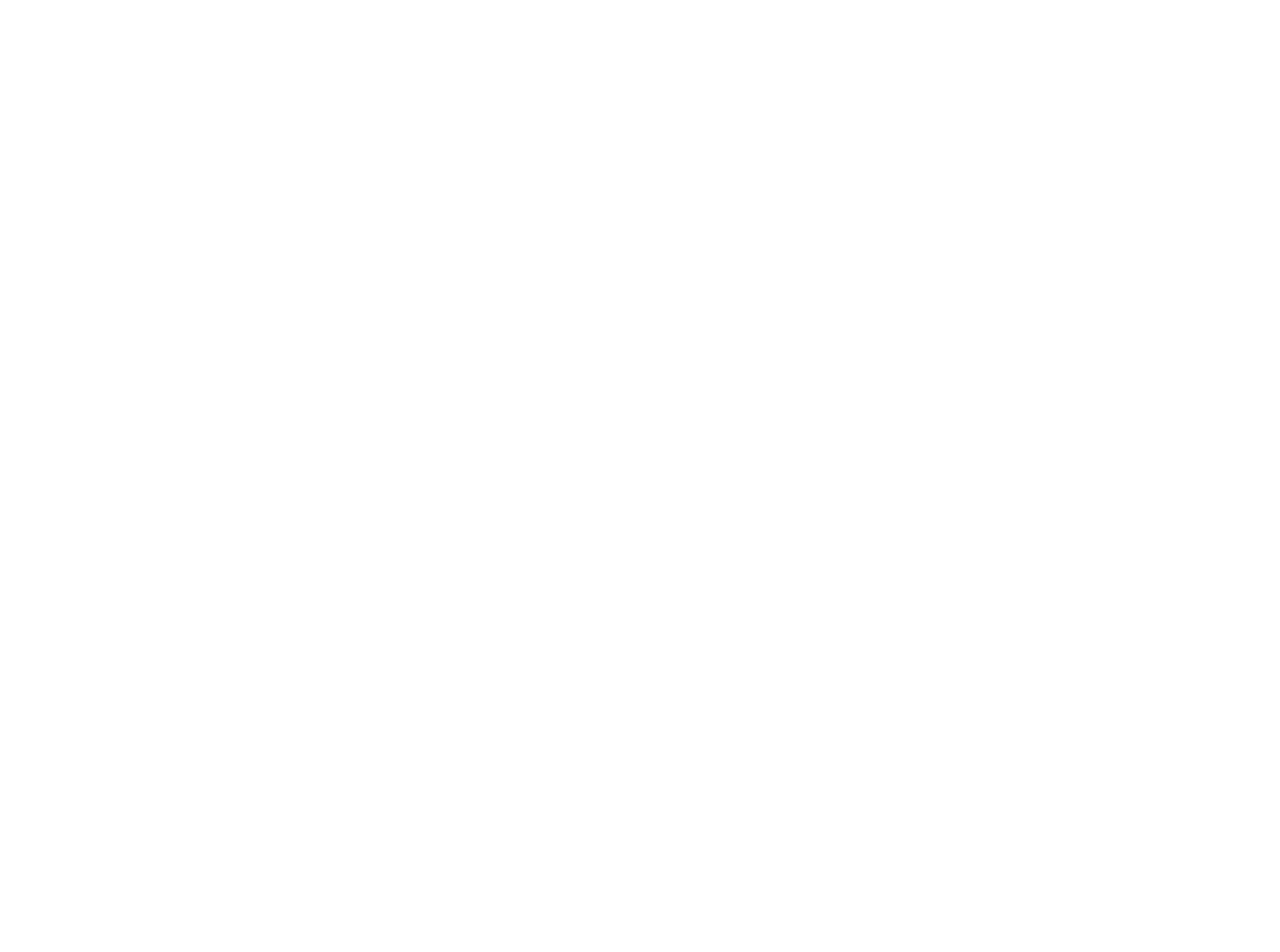
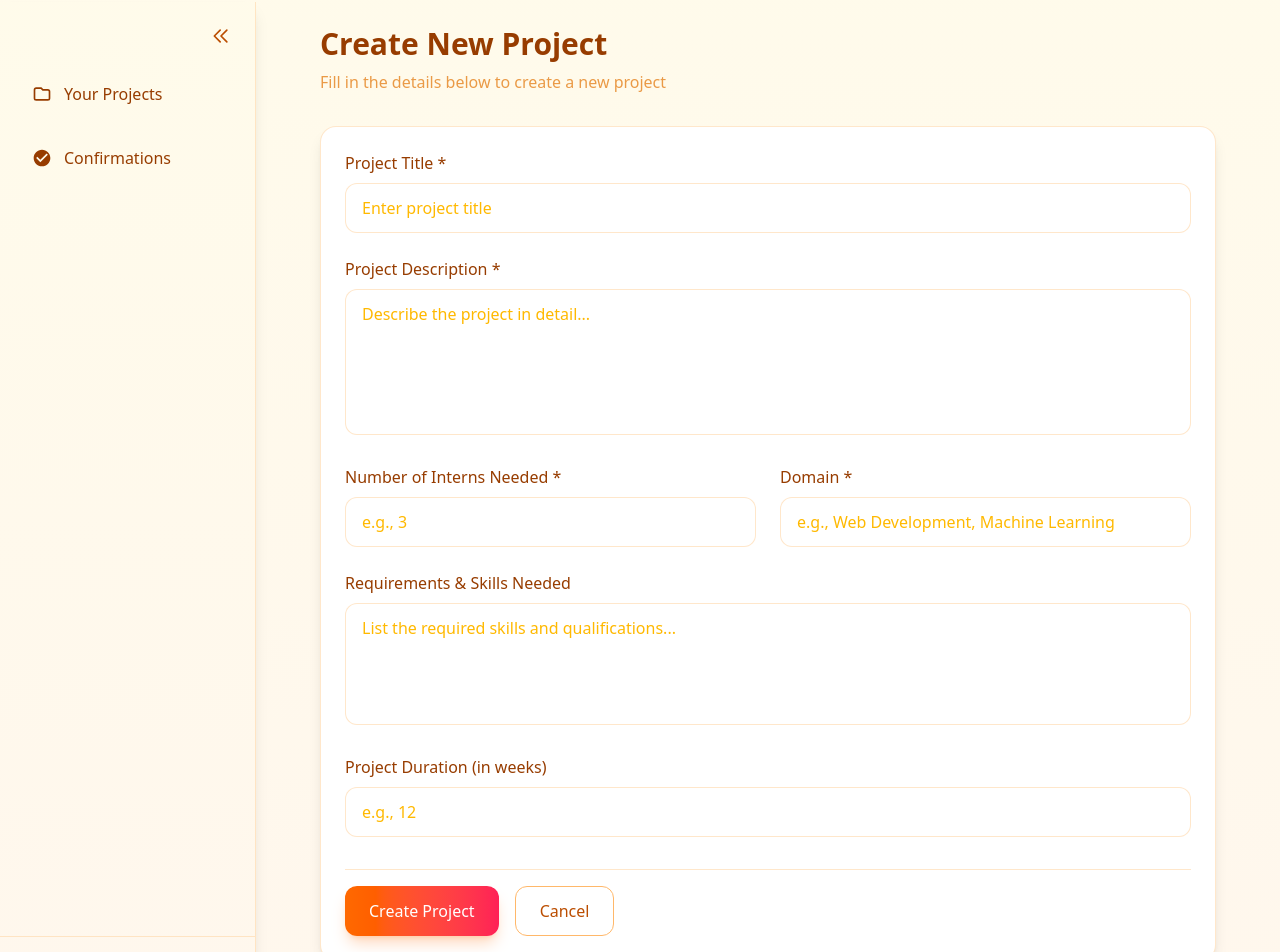
Before and after one commit to Shankarchalla171/UG-PG-PROJECT-ALLOCATION, a React (Vite) app in the folder FrontEnd/: page /professor_create_project in a window 1280 px wide. Before the commit this address had no page. Shown: the part 129-1081 px from the top of the page. Before the commit the page ends 800 px from the top, so only its background shows below. Built offline with nearby package versions, Linux system fonts and the light colour scheme.

Commit message:
added form for the professor

```diff
--- a/FrontEnd/src/App.jsx
+++ b/FrontEnd/src/App.jsx
@@ -2,8 +2,8 @@
 import LoginPage from './pages/LoginPage';
 import HomePage from './pages/HomePage';
 import {Routes, Route} from 'react-router-dom';
-
-
+import ProfessorCreateProject from './pages/Professor_create_project';
+import Professor_dashboard from './pages/Professor_dashboard';
 function App() {
 
 
@@ -13,6 +13,9 @@
       <Routes>
         <Route path='/' element={<LoginPage/>}/>
         <Route path='/home' element={<HomePage/>}/>
+        <Route path='/professor_dashboard' element={<Professor_dashboard/>}/>
+        <Route path='/professor_create_project' element={<ProfessorCreateProject/>}/>
+
       </Routes>
     </>
   )
--- a/FrontEnd/src/context/AuthContext.jsx
+++ b/FrontEnd/src/context/AuthContext.jsx
@@ -6,7 +6,7 @@
     isloggedIn: false,
     email:"",
     password: "",
-    role: "faculty",
+    role: "null",
     token: null,
 };
 
--- /dev/null
+++ b/FrontEnd/src/pages/Professor_create_project.jsx
@@ -0,0 +1,181 @@
+import React, { useState } from 'react';
+import Navbar from '../components/Navbar';
+import Sidebar from '../components/Sidebar';
+
+const ProfessorCreateProject = () => {
+  const [formData, setFormData] = useState({
+    title: '',
+    description: '',
+    numberOfInterns: '',
+    domain: '',
+    requirements: '',
+    duration: ''
+  });
+
+  const handleChange = (e) => {
+    const { name, value } = e.target;
+    setFormData(prevState => ({
+      ...prevState,
+      [name]: value
+    }));
+  };
+
+  const handleSubmit = (e) => {
+    e.preventDefault();
+    // Handle form submission here
+    console.log('Form submitted:', formData);
+  };
+
+  return (
+    <div className="min-h-screen bg-gradient-to-b from-amber-50 to-orange-50">
+      <Navbar />
+      <div className="flex pt-16">
+        <Sidebar />
+        <div className="flex-1 p-6 ml-0 md:ml-0">
+          <div className="max-w-4xl mx-auto">
+            <div className="mb-8">
+              <h1 className="text-3xl font-bold text-amber-800">Create New Project</h1>
+              <p className="text-amber-600/70 mt-2">Fill in the details below to create a new project</p>
+            </div>
+
+            <form onSubmit={handleSubmit} className="bg-white rounded-2xl shadow-lg p-6 border border-orange-200/60">
+              {/* Title Field */}
+              <div className="mb-6">
+                <label htmlFor="title" className="block text-amber-800 font-medium mb-2">
+                  Project Title *
+                </label>
+                <input
+                  type="text"
+                  id="title"
+                  name="title"
+                  value={formData.title}
+                  onChange={handleChange}
+                  required
+                  className="w-full px-4 py-3 rounded-xl border border-orange-200/60 focus:border-orange-500 focus:ring-2 focus:ring-orange-500/20 outline-none transition-all duration-300 bg-white text-amber-800 placeholder-amber-400"
+                  placeholder="Enter project title"
+                />
+              </div>
+
+              {/* Description Field */}
+              <div className="mb-6">
+                <label htmlFor="description" className="block text-amber-800 font-medium mb-2">
+                  Project Description *
+                </label>
+                <textarea
+                  id="description"
+                  name="description"
+                  value={formData.description}
+                  onChange={handleChange}
+                  required
+                  rows="5"
+                  className="w-full px-4 py-3 rounded-xl border border-orange-200/60 focus:border-orange-500 focus:ring-2 focus:ring-orange-500/20 outline-none transition-all duration-300 bg-white text-amber-800 placeholder-amber-400 resize-none"
+                  placeholder="Describe the project in detail..."
+                />
+              </div>
+
+              <div className="grid grid-cols-1 md:grid-cols-2 gap-6 mb-6">
+                {/* Number of Interns Field */}
+                <div>
+                  <label htmlFor="numberOfInterns" className="block text-amber-800 font-medium mb-2">
+                    Number of Interns Needed *
+                  </label>
+                  <input
+                    type="number"
+                    id="numberOfInterns"
+                    name="numberOfInterns"
+                    value={formData.numberOfInterns}
+                    onChange={handleChange}
+                    required
+                    min="1"
+                    className="w-full px-4 py-3 rounded-xl border border-orange-200/60 focus:border-orange-500 focus:ring-2 focus:ring-orange-500/20 outline-none transition-all duration-300 bg-white text-amber-800 placeholder-amber-400"
+                    placeholder="e.g., 3"
+                  />
+                </div>
+
+                {/* Domain Field - Changed to text input */}
+                <div>
+                  <label htmlFor="domain" className="block text-amber-800 font-medium mb-2">
+                    Domain *
+                  </label>
+                  <input
+                    type="text"
+                    id="domain"
+                    name="domain"
+                    value={formData.domain}
+                    onChange={handleChange}
+                    required
+                    className="w-full px-4 py-3 rounded-xl border border-orange-200/60 focus:border-orange-500 focus:ring-2 focus:ring-orange-500/20 outline-none transition-all duration-300 bg-white text-amber-800 placeholder-amber-400"
+                    placeholder="e.g., Web Development, Machine Learning"
+                  />
+                </div>
+              </div>
+
+              {/* Requirements Field */}
+              <div className="mb-6">
+                <label htmlFor="requirements" className="block text-amber-800 font-medium mb-2">
+                  Requirements & Skills Needed
+                </label>
+                <textarea
+                  id="requirements"
+                  name="requirements"
+                  value={formData.requirements}
+                  onChange={handleChange}
+                  rows="4"
+                  className="w-full px-4 py-3 rounded-xl border border-orange-200/60 focus:border-orange-500 focus:ring-2 focus:ring-orange-500/20 outline-none transition-all duration-300 bg-white text-amber-800 placeholder-amber-400 resize-none"
+                  placeholder="List the required skills and qualifications..."
+                />
+              </div>
+
+              {/* Duration Field */}
+              <div className="mb-8">
+                <label htmlFor="duration" className="block text-amber-800 font-medium mb-2">
+                  Project Duration (in weeks)
+                </label>
+                <input
+                  type="number"
+                  id="duration"
+                  name="duration"
+                  value={formData.duration}
+                  onChange={handleChange}
+                  min="1"
+                  className="w-full px-4 py-3 rounded-xl border border-orange-200/60 focus:border-orange-500 focus:ring-2 focus:ring-orange-500/20 outline-none transition-all duration-300 bg-white text-amber-800 placeholder-amber-400"
+                  placeholder="e.g., 12"
+                />
+              </div>
+
+              {/* Form Actions */}
+              <div className="flex gap-4 pt-4 border-t border-orange-200/60">
+                <button
+                  type="submit"
+                  className="px-6 py-3 bg-gradient-to-r from-orange-500 to-rose-500 text-white font-medium rounded-xl hover:from-orange-600 hover:to-rose-600 transition-all duration-300 shadow-lg shadow-orange-500/25 hover:shadow-orange-500/40 focus:outline-none focus:ring-2 focus:ring-orange-500/30"
+                >
+                  Create Project
+                </button>
+                <button
+                  type="button"
+                  className="px-6 py-3 border border-orange-300 text-amber-700 font-medium rounded-xl hover:bg-orange-50 transition-all duration-300 focus:outline-none focus:ring-2 focus:ring-orange-500/20"
+                >
+                  Cancel
+                </button>
+              </div>
+            </form>
+
+            {/* Form Guidelines */}
+            {/* <div className="mt-6 p-4 bg-amber-50/50 rounded-xl border border-amber-200/60">
+              <h3 className="text-amber-800 font-medium mb-2">Tips for creating a great project:</h3>
+              <ul className="text-sm text-amber-600/70 space-y-1">
+                <li>• Be clear and specific about the project objectives</li>
+                <li>• Mention the technologies and tools to be used</li>
+                <li>• Specify the expected outcomes and deliverables</li>
+                <li>• Clearly state the skills you're looking for in applicants</li>
+                <li>• Mention any prerequisites or background requirements</li>
+              </ul>
+            </div> */}
+          </div>
+        </div>
+      </div>
+    </div>
+  );
+};
+
+export default ProfessorCreateProject;
--- /dev/null
+++ b/FrontEnd/src/pages/Professor_dashboard.jsx
@@ -0,0 +1,12 @@
+
+
+
+const Professor_dashboard = () => {
+    return (
+        <div>
+            <h1>Professor Dashboard</h1>
+        </div>
+    )
+}
+
+export default Professor_dashboard;
```
